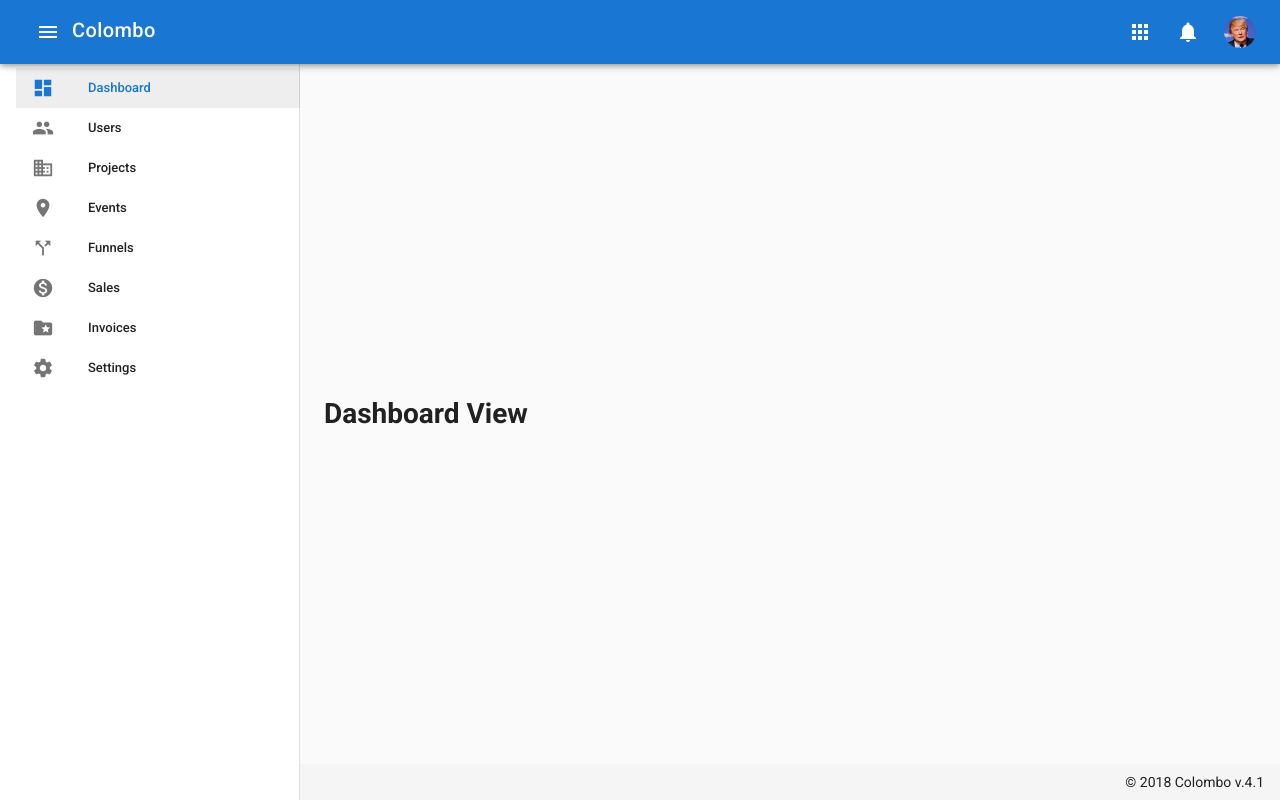
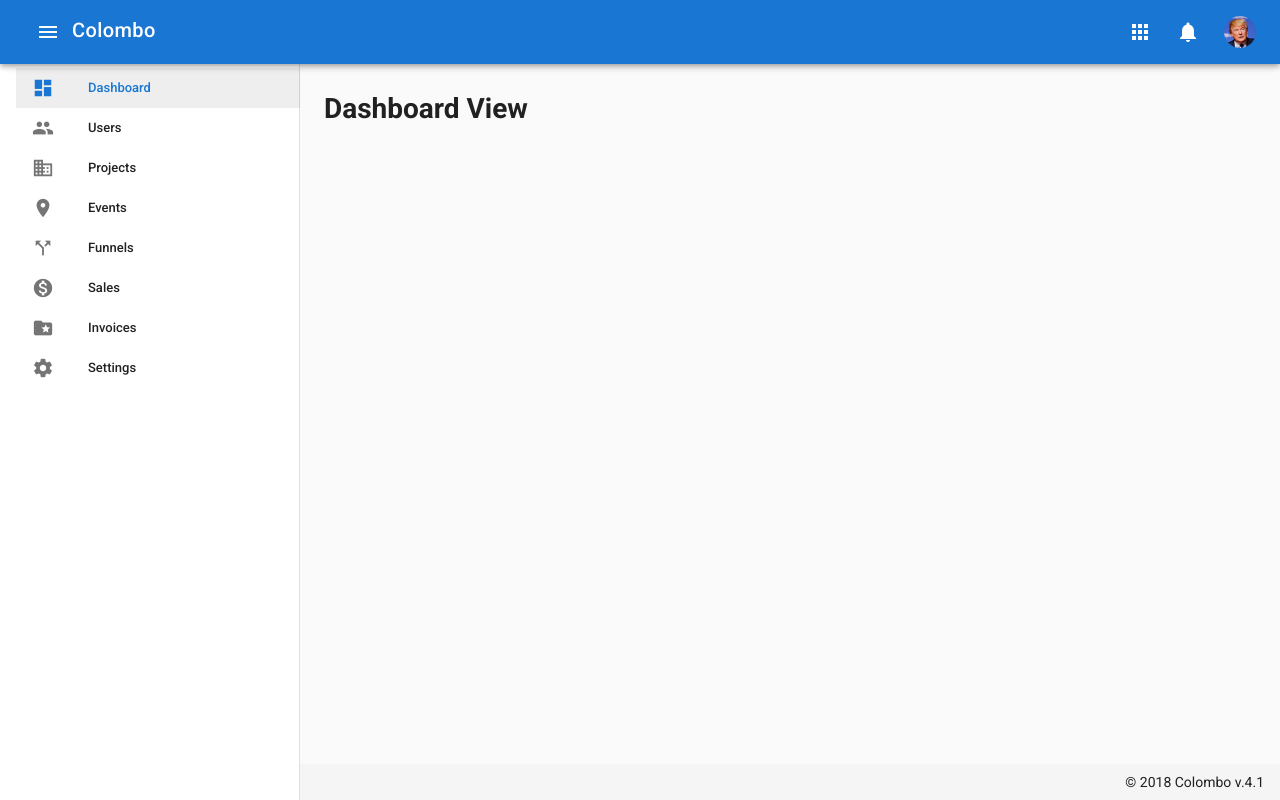
Before and after one commit to nadunperera/colombo_vue_app, a Vue app: page / in a window 1280 px wide. Built offline with nearby package versions, Linux system fonts and the light colour scheme.

Commit message:
small change to the container

```diff
--- a/src/App.vue
+++ b/src/App.vue
@@ -2,7 +2,7 @@
   <v-app id="app">
     <main-navigation></main-navigation>
     <v-content>
-      <v-container fluid fill-height>
+      <v-container fluid>
         <!-- content start -->
         <router-view/>
         <!-- content end -->
```
